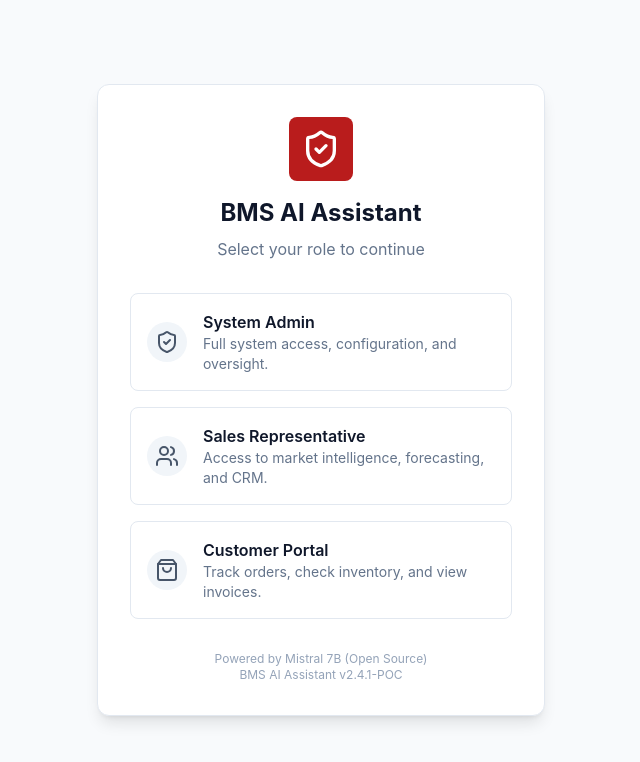
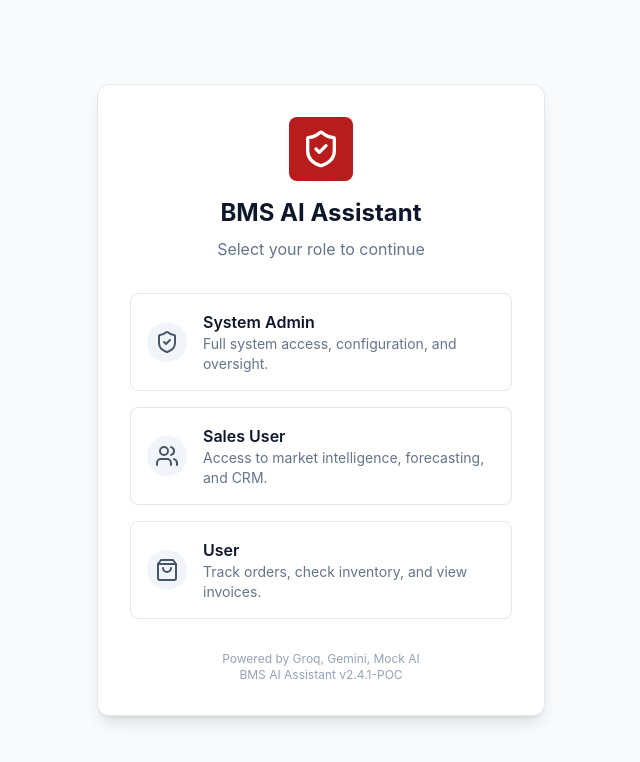
Before and after one commit to rapcodez/Bmsrepochat, a React (Vite) app: page / in a window 1280 px wide. Shown: the top 762 px of the page, without its empty margins (319-959 px from the left). Built offline with nearby package versions, Linux system fonts and the light colour scheme.

Commit message:
UI: Update login screen role names and footer

```diff
--- a/src/components/LoginScreen.tsx
+++ b/src/components/LoginScreen.tsx
@@ -40,7 +40,7 @@ const LoginScreen: React.FC<LoginScreenProps> = ({ onLogin }) => {
                             <Users className="w-6 h-6 text-slate-600 group-hover:text-red-700" />
                         </div>
                         <div className="ml-4 text-left">
-                            <h3 className="font-semibold text-slate-900">Sales Representative</h3>
+                            <h3 className="font-semibold text-slate-900">Sales User</h3>
                             <p className="text-sm text-slate-500">Access to market intelligence, forecasting, and CRM.</p>
                         </div>
                     </button>
@@ -53,14 +53,14 @@ const LoginScreen: React.FC<LoginScreenProps> = ({ onLogin }) => {
                             <ShoppingBag className="w-6 h-6 text-slate-600 group-hover:text-red-700" />
                         </div>
                         <div className="ml-4 text-left">
-                            <h3 className="font-semibold text-slate-900">Customer Portal</h3>
+                            <h3 className="font-semibold text-slate-900">User</h3>
                             <p className="text-sm text-slate-500">Track orders, check inventory, and view invoices.</p>
                         </div>
                     </button>
                 </div>
 
                 <div className="mt-8 text-center text-xs text-slate-400">
-                    <p>Powered by Mistral 7B (Open Source)</p>
+                    <p>Powered by Groq, Gemini, Mock AI</p>
                     <p>BMS AI Assistant v2.4.1-POC</p>
                 </div>
             </div>
```
